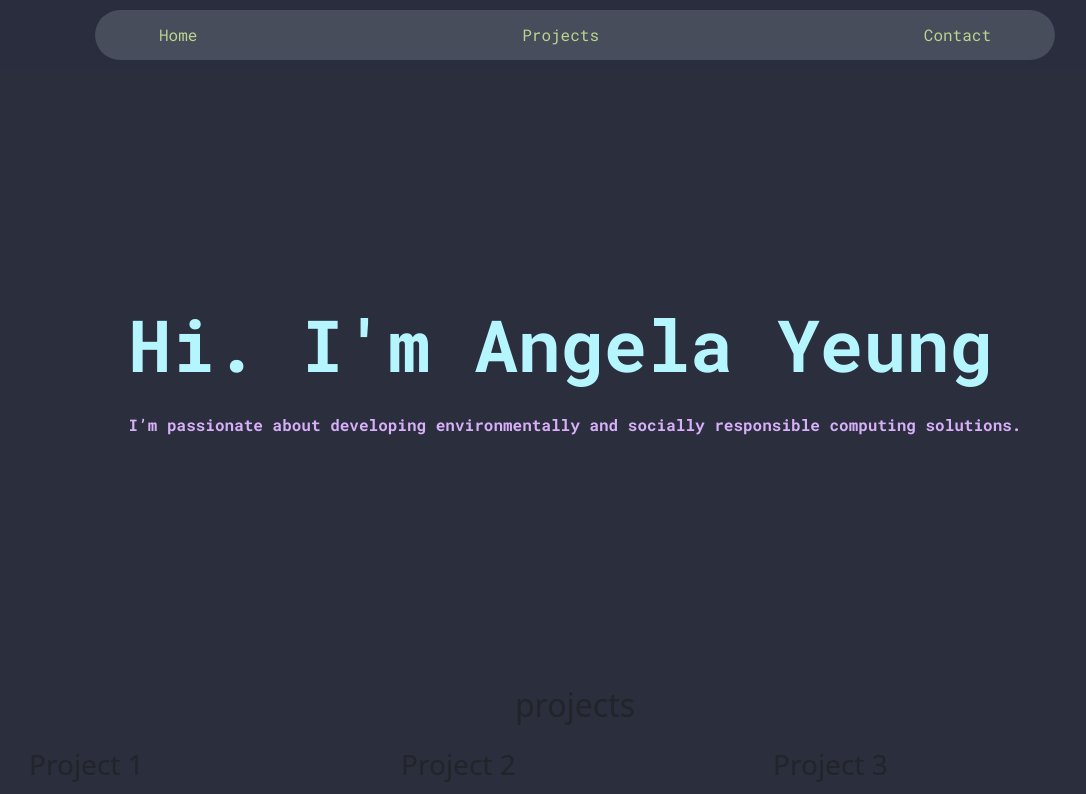
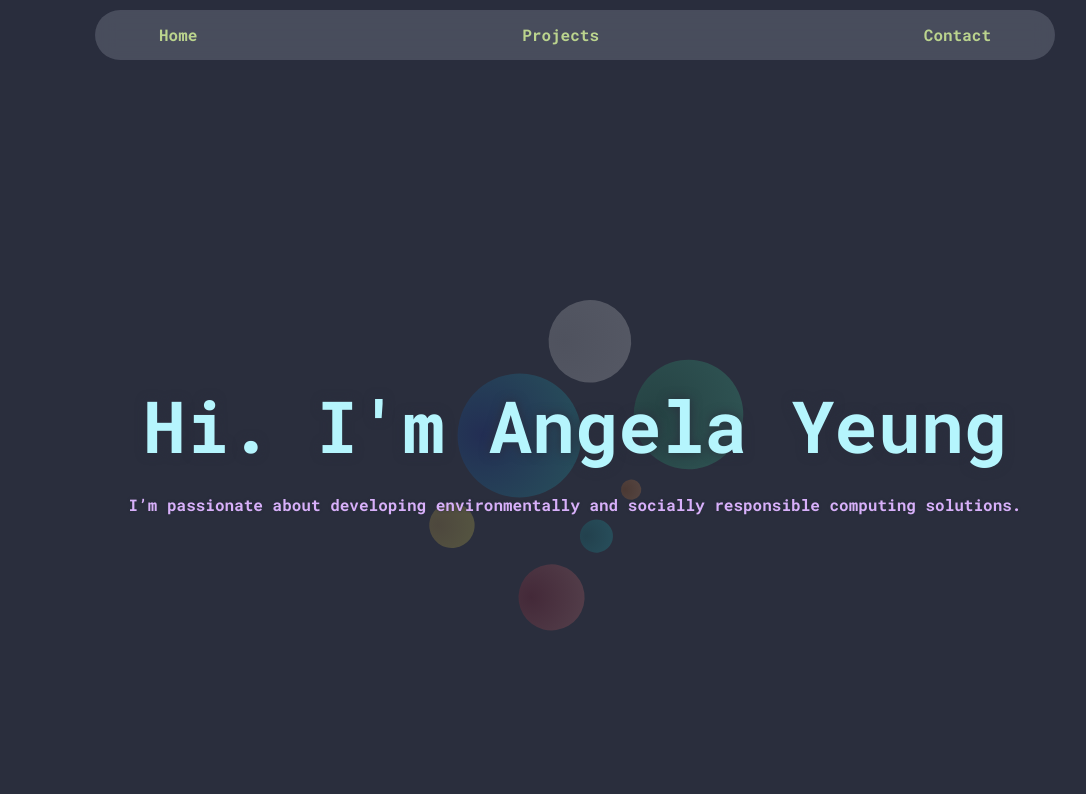
Before and after one commit to angelay1006/portfolio, a React (Create React App) app: page / in a window 1280 px wide. Shown: the top 794 px of the page, without its empty margins (65-1151 px from the left). Built offline with nearby package versions, Linux system fonts and the light colour scheme.

Commit message:
homepage done

```diff
--- a/src/App.css
+++ b/src/App.css
@@ -1,3 +1,15 @@
 .App {
     background-color: #2A2E3D;
 }
+
+.App-header {
+    position: fixed;
+    top: 0;
+    width: 100%;
+    z-index: 1000;
+
+}
+
+.App-body {
+    padding-top: 50px;
+}
--- a/src/components/NavBar.css
+++ b/src/components/NavBar.css
@@ -22,7 +22,7 @@
 .nav-link {
     color: #BBD48E !important;
     font-family: 'Roboto Mono', monospace;
-    font-weight: bold;
+    font-weight: bold !important;
     text-decoration: none;
     position: relative;
     z-index: 1;
--- a/src/pages/Home.css
+++ b/src/pages/Home.css
@@ -4,18 +4,22 @@
     color: #B5F5FD;
     font-weight: bold;
     padding-bottom: 2vh;
+    text-shadow: 0 0 0.15em #2A2E3D;
 }
 
 .subtitle {
     font-family: 'Roboto Mono', monospace;
     color: #D8B0FA;
     font-weight: bold;
-    text-align: left; /* Ensures the text starts at the left of its container */
+    text-shadow: 0 0 0.15em #2A2E3D;
 }
 
 .home-container {
-    height: 65vh;
     display: flex;
     flex-direction: column;
     justify-content: center;
+    background-image: url('../assets/geometry.svg');
+    background-position: center;
+    background-repeat: no-repeat;
+    height: 90vh;
 }
--- a/src/pages/Home.jsx
+++ b/src/pages/Home.jsx
@@ -1,35 +1,20 @@
-// import React from 'react';
-// import 'bootstrap/dist/css/bootstrap.min.css';
-// import './Home.css';
-
-// const Home = () => {
-//     return (
-//         <div className="home-container d-flex justify-content-center align-items-center">
-//             <div className="row w-100">
-//                 <div className="col-12 col-lg-10 offset-lg-1">
-//                     <div className="text-center title-wrapper">
-//                         <h1 className="display-2">Hi. I'm Angela Yeung</h1>
-//                         <p className="subtitle text-start">I’m passionate about developing environmentally and socially responsible computing solutions.</p>
-//                     </div>
-//                 </div>
-//             </div>
-//         </div>
-//     )
-// }
-
-// export default Home;
-
 import React from 'react';
 import 'bootstrap/dist/css/bootstrap.min.css';
 import './Home.css';
+import geometry from '../assets/geometry.svg';
+
+
+
 
 const Home = () => {
     return (
-        <div className="home-container d-flex justify-content-center align-items-center">
-            <div className="title-container">
-                <h1 className="display-2">Hi. I'm Angela Yeung</h1>
+        <div className="container-fluid home-container d-flex justify-content-center align-items-center">
+            <div className="row">
+                <div className="col-12 text-center">
+                    <h1 className="display-2">Hi. I'm Angela Yeung</h1>
                     <p className="subtitle">I’m passionate about developing environmentally and socially responsible computing solutions.</p>
                 </div>
+            </div>
         </div>
     );
 }
```
Also changed, not shown: src/assets/wire1.svg (added).
